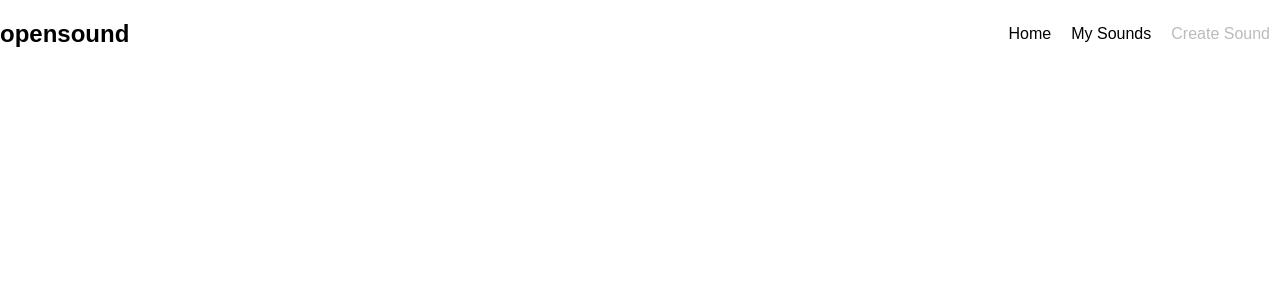
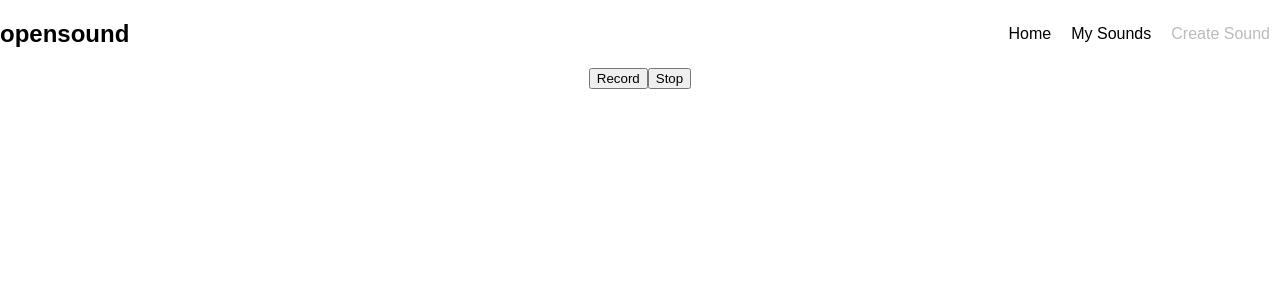
Before and after one commit to s-zimm/opensound, a React (Create React App) app in the folder front-end/: page /sounds/3/new in a window 1280 px wide. Shown: the top 300 px of the page. Built offline with nearby package versions, Linux system fonts and the light colour scheme; no server answers.

Commit message:
Modifies create sound path to be more RESTful

```diff
--- a/front-end/src/App.css
+++ b/front-end/src/App.css
@@ -38,6 +38,11 @@
   transition: all ease .2s;
 }
 
+.recording-controls-container {
+  flex-basis: 100%;
+  align-items: center;
+}
+
 .record-btn {
   transition: all ease .5s;
 }
@@ -49,9 +54,12 @@
 }
 
 .sound-clip-container {
-  margin: 0 auto;
+  margin: 20px auto;
   display: flex;
   flex-direction: column;
   align-items: center;
-  flex-basis: 50%;
+  justify-content: space-around;
+  width: 50%;
+  height: 145px;
+  border: solid black 1px;
 }
--- a/front-end/src/App.js
+++ b/front-end/src/App.js
@@ -19,8 +19,8 @@ class App extends Component {
     return (
       <Router>
         <div className="App">
-            <Nav />
-            <Route path="/create-sound" component={RecordingControls}/>
+            <Nav currentUser={this.state.currentUser} />
+            <Route path="/sounds/:userId/new" component={RecordingControls}/>
         </div>
       </Router>
     );
--- a/front-end/src/components/Nav.js
+++ b/front-end/src/components/Nav.js
@@ -1,7 +1,7 @@
 import React from 'react';
 import { Link } from 'react-router-dom';
 
-const Nav = (props) => {
+const Nav = ({ currentUser }) => {
     return (
         <div className="row-container">
             <div className="nav-brand row-container">
@@ -11,7 +11,7 @@ const Nav = (props) => {
                 <ul className="row-container">
                     <li>Home</li>
                     <li>My Sounds</li>
-                    <li><Link to="/create-sound">Create Sound</Link></li>
+                    <li><Link to={`/sounds/${currentUser}/new`}>Create Sound</Link></li>
                 </ul>
             </div>
         </div>
--- a/front-end/src/components/RecordedSound.js
+++ b/front-end/src/components/RecordedSound.js
@@ -16,7 +16,7 @@ class RecordedSound extends Component {
     render() {
         return (
             <div className="sound-clip-container">
-                <h5>{this.props.soundName}</h5>
+                <h5 style={{ margin: 0 }}>{this.props.soundName}</h5>
                 <audio controls src={this.props.audioSrc}></audio>
                 <button onClick={this._saveSound}>Save</button>
             </div>
--- a/front-end/src/components/RecordingControls.js
+++ b/front-end/src/components/RecordingControls.js
@@ -48,7 +48,7 @@ class RecordingControls extends Component {
 
     render() {
         return (
-            <div>
+            <div className="recording-controls-container">
                 {this.state.recording
                     ? <button className="record-btn-active">Record</button>
                     : <button className="record-btn" onClick={this._handleStartRecording}>Record</button>}
@@ -58,7 +58,7 @@ class RecordingControls extends Component {
                         ? (
                             <RecordedSound
                                 audioBlob={this.state.audioBlob}
-                                currentUser={this.props.currentUser}
+                                currentUser={this.match.params.currentUser}
                                 soundName={this.state.soundName}
                                 audioSrc={this.state.audioSrc}
                             />
```
